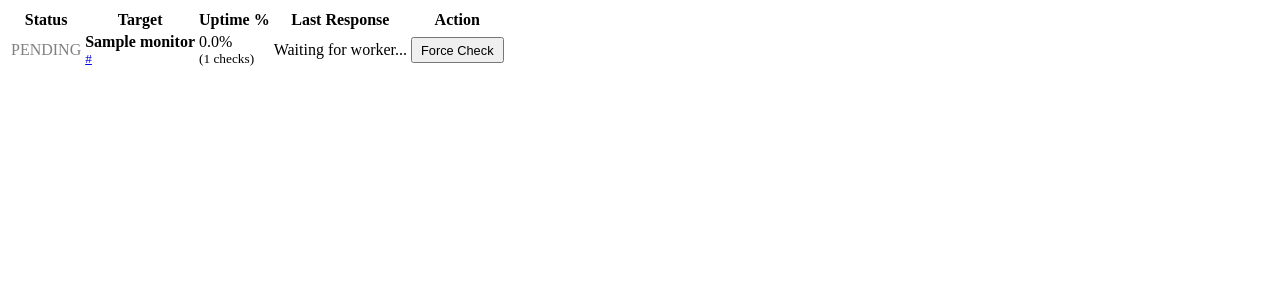
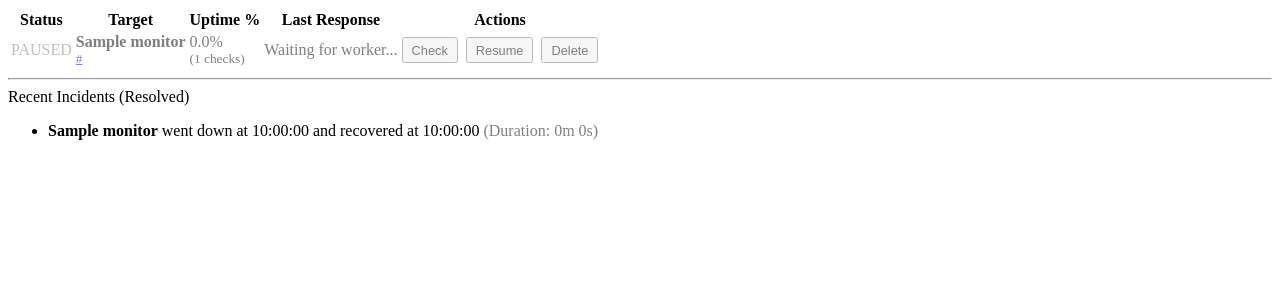
Before and after one commit to Hamilwt/uptime-monitor, a FastAPI app: template app/templates/_monitor_list.html in a window 1280 px wide. Shown: the top 300 px of the page. Run offline with FastAPI, Linux system fonts and the light colour scheme; the template is opened without the code that fills it: most values are stand-ins (such as "Sample title", 1, 10 or a date in 2020); parts of the project's set-up code (start-up, migrations or seed data) failed here and were passed over.

Commit message:
fix: resolve N+1 query issue, add incident UI, and complete test suite
Resolves #7

```diff
--- a/app/main.py
+++ b/app/main.py
@@ -1,17 +1,17 @@
 from fastapi import FastAPI, Request, Form, Depends
 from fastapi.templating import Jinja2Templates
 from fastapi.responses import HTMLResponse
-from sqlalchemy.orm import Session
+from sqlalchemy.orm import Session, selectinload
 from datetime import datetime
 
 from app.db.session import SessionLocal
 from app.models.monitor import Monitor
+from app.models.incident import Incident
 from app.tasks import check_url
 
 app = FastAPI(title="Uptime Monitor")
 templates = Jinja2Templates(directory="app/templates")
 
-# Dependency to get DB session per request
 def get_db():
     db = SessionLocal()
     try:
@@ -19,25 +19,40 @@ def get_db():
     finally:
         db.close()
 
+def get_dashboard_context(db: Session) -> dict:
+    """
+    Helper to fetch all required dashboard data efficiently.
+    selectinload() solves the N+1 bug by fetching all related results
+    and incidents in exactly two supplementary bulk queries, regardless of monitor count.
+    """
+    monitors = db.query(Monitor).options(
+        selectinload(Monitor.results),
+        selectinload(Monitor.incidents)
+    ).order_by(Monitor.created_at.desc()).all()
+
+    # Fetch recently resolved incidents for the new history panel
+    recent_incidents = db.query(Incident).filter(
+        Incident.resolved_at.is_not(None)
+    ).order_by(Incident.resolved_at.desc()).limit(10).all()
+
+    return {"monitors": monitors, "recent_incidents": recent_incidents}
+
+
+@app.get("/health")
+def health_check():
+    return {"status": "ok", "timestamp": datetime.utcnow().isoformat()}
+
 @app.get("/", response_class=HTMLResponse)
 def dashboard(request: Request, db: Session = Depends(get_db)):
-    """Renders the full initial page skeleton."""
-    monitors = db.query(Monitor).order_by(Monitor.created_at.desc()).all()
-    return templates.TemplateResponse(
-        request=request,
-        name="index.html",
-        context={"monitors": monitors}
-    )
+    context = get_dashboard_context(db)
+    context["request"] = request
+    return templates.TemplateResponse(request=request, name="index.html", context=context)
 
 @app.get("/monitors/fragment", response_class=HTMLResponse)
 def monitor_list_fragment(request: Request, db: Session = Depends(get_db)):
-    """HTMX polling endpoint. Returns only the table rows, no HTML head/body."""
-    monitors = db.query(Monitor).order_by(Monitor.created_at.desc()).all()
-    return templates.TemplateResponse(
-        request=request,
-        name="_monitor_list.html",
-        context={"monitors": monitors}
-    )
+    context = get_dashboard_context(db)
+    context["request"] = request
+    return templates.TemplateResponse(request=request, name="_monitor_list.html", context=context)
 
 @app.post("/monitors")
 def add_monitor(
@@ -47,30 +62,39 @@ def add_monitor(
     interval: int = Form(...),
     db: Session = Depends(get_db)
 ):
-    """Creates a new monitor and returns the updated HTMX fragment."""
     monitor = Monitor(name=name, url=url, check_interval_seconds=interval)
     db.add(monitor)
     db.commit()
 
-    monitors = db.query(Monitor).order_by(Monitor.created_at.desc()).all()
-    return templates.TemplateResponse(
-        request=request,
-        name="_monitor_list.html",
-        context={"monitors": monitors}
-    )
+    context = get_dashboard_context(db)
+    context["request"] = request
+    return templates.TemplateResponse(request=request, name="_monitor_list.html", context=context)
 
 @app.post("/monitors/{monitor_id}/check-now")
 def force_check(monitor_id: int, request: Request, db: Session = Depends(get_db)):
-    """
-    Demonstrates the Celery offload.
-    We fire the task to the queue and instantly return the UI fragment.
-    We do NOT wait for the HTTP request to finish.
-    """
     check_url.delay(monitor_id)
+    context = get_dashboard_context(db)
+    context["request"] = request
+    return templates.TemplateResponse(request=request, name="_monitor_list.html", context=context)
 
-    monitors = db.query(Monitor).order_by(Monitor.created_at.desc()).all()
-    return templates.TemplateResponse(
-        request=request,
-        name="_monitor_list.html",
-        context={"monitors": monitors}
-    )
+@app.post("/monitors/{monitor_id}/pause")
+def toggle_pause(monitor_id: int, request: Request, db: Session = Depends(get_db)):
+    monitor = db.query(Monitor).filter(Monitor.id == monitor_id).first()
+    if monitor:
+        monitor.is_active = not monitor.is_active
+        db.commit()
+
+    context = get_dashboard_context(db)
+    context["request"] = request
+    return templates.TemplateResponse(request=request, name="_monitor_list.html", context=context)
+
+@app.delete("/monitors/{monitor_id}")
+def delete_monitor(monitor_id: int, request: Request, db: Session = Depends(get_db)):
+    monitor = db.query(Monitor).filter(Monitor.id == monitor_id).first()
+    if monitor:
+        db.delete(monitor)
+        db.commit()
+
+    context = get_dashboard_context(db)
+    context["request"] = request
+    return templates.TemplateResponse(request=request, name="_monitor_list.html", context=context)
--- a/app/templates/_monitor_list.html
+++ b/app/templates/_monitor_list.html
@@ -8,22 +8,22 @@
                 <th>Target</th>
                 <th>Uptime %</th>
                 <th>Last Response</th>
-                <th>Action</th>
+                <th>Actions</th>
             </tr>
         </thead>
         <tbody>
             {% for monitor in monitors %}
-                <!-- Derive state from database relationships -->
                 {% set total_checks = monitor.results|length %}
                 {% set up_checks = monitor.results|selectattr("is_up", "equalto", True)|list|length %}
                 {% set uptime = (up_checks / total_checks * 100)|round(1) if total_checks > 0 else 100.0 %}
-
                 {% set latest = monitor.results|sort(attribute='checked_at')|last if total_checks > 0 else none %}
                 {% set open_incident = monitor.incidents|selectattr("resolved_at", "none")|list|first if monitor.incidents else none %}
 
-                <tr>
+                <tr {% if not monitor.is_active %}style="opacity: 0.5;"{% endif %}>
                     <td>
-                        {% if open_incident %}
+                        {% if not monitor.is_active %}
+                            <span style="color: grey;">PAUSED</span>
+                        {% elif open_incident %}
                             <mark style="background-color: #ffcccc; color: #cc0000; padding: 0.2rem 0.5rem; border-radius: 4px;">
                                 <strong>DOWN</strong>
                             </mark>
@@ -65,16 +65,36 @@
                         {% endif %}
                     </td>
                     <td>
-                        <!-- Forces an out-of-schedule check via Celery and updates the UI instantly -->
-                        <button class="outline"
-                                hx-post="/monitors/{{ monitor.id }}/check-now"
-                                hx-target="#monitor-list"
-                                style="padding: 0.2rem 0.5rem; font-size: 0.8rem; margin: 0;">
-                            Force Check
-                        </button>
+                        <div style="display: flex; gap: 0.5rem; flex-wrap: wrap;">
+                            <button class="outline" hx-post="/monitors/{{ monitor.id }}/check-now" hx-target="#monitor-list" style="padding: 0.2rem 0.5rem; font-size: 0.8rem; margin: 0;">Check</button>
+                            <button class="outline secondary" hx-post="/monitors/{{ monitor.id }}/pause" hx-target="#monitor-list" style="padding: 0.2rem 0.5rem; font-size: 0.8rem; margin: 0;">
+                                {% if monitor.is_active %}Pause{% else %}Resume{% endif %}
+                            </button>
+                            <button class="outline contrast" hx-delete="/monitors/{{ monitor.id }}" hx-target="#monitor-list" hx-confirm="Delete this monitor?" style="padding: 0.2rem 0.5rem; font-size: 0.8rem; margin: 0;">Delete</button>
+                        </div>
                     </td>
                 </tr>
             {% endfor %}
         </tbody>
     </table>
+
+    <hr>
+
+    <article>
+        <header>Recent Incidents (Resolved)</header>
+        {% if not recent_incidents %}
+            <p><small>No resolved incidents recorded.</small></p>
+        {% else %}
+            <ul>
+                {% for incident in recent_incidents %}
+                    {% set duration = incident.resolved_at - incident.started_at %}
+                    <li>
+                        <strong>{{ incident.monitor.name }}</strong> went down at {{ incident.started_at.strftime('%H:%M:%S') }}
+                        and recovered at {{ incident.resolved_at.strftime('%H:%M:%S') }}
+                        <span style="color: grey;">(Duration: {{ duration.seconds // 60 }}m {{ duration.seconds % 60 }}s)</span>
+                    </li>
+                {% endfor %}
+            </ul>
+        {% endif %}
+    </article>
 {% endif %}
```
Also changed, not shown: tests/test_tasks.py (+54 -9 lines), 2 other files.
